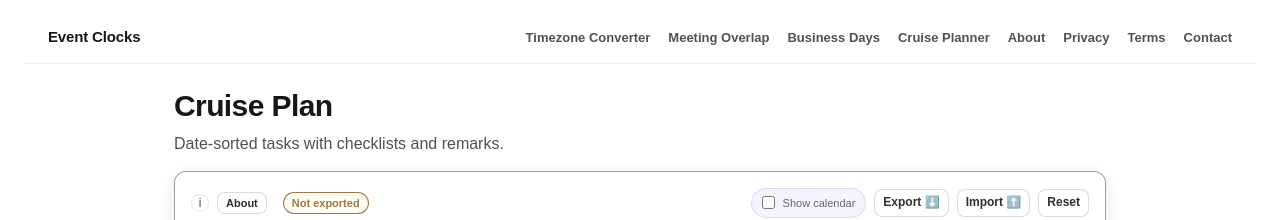
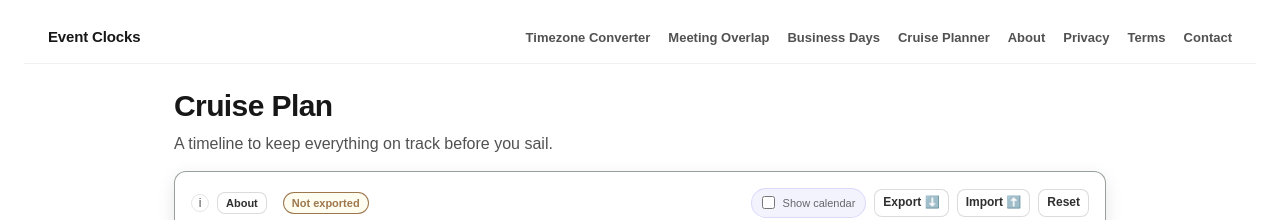
Before and after one commit to eventclock/event-clocks, a Next.js app: page /cruise in a window 1280 px wide. Shown: the top 220 px of the page. Built offline with nearby package versions, Linux system fonts and the light colour scheme.

Commit message:
changed cruise description

```diff
--- a/src/app/cruise/CruiseTimelineClient.tsx
+++ b/src/app/cruise/CruiseTimelineClient.tsx
@@ -1126,7 +1126,7 @@ export default function CruiseTimelineClient() {
   }
 
   return (
-    <PageShell title="Cruise Plan" subtitle="Date-sorted tasks with checklists and remarks.">
+    <PageShell title="Cruise Plan" subtitle="A timeline to keep everything on track before you sail.">
       <div className={styles.wrap}>
         <div className="mx-auto max-w-5xl space-y-4">
           {/* Top bar */}
```
